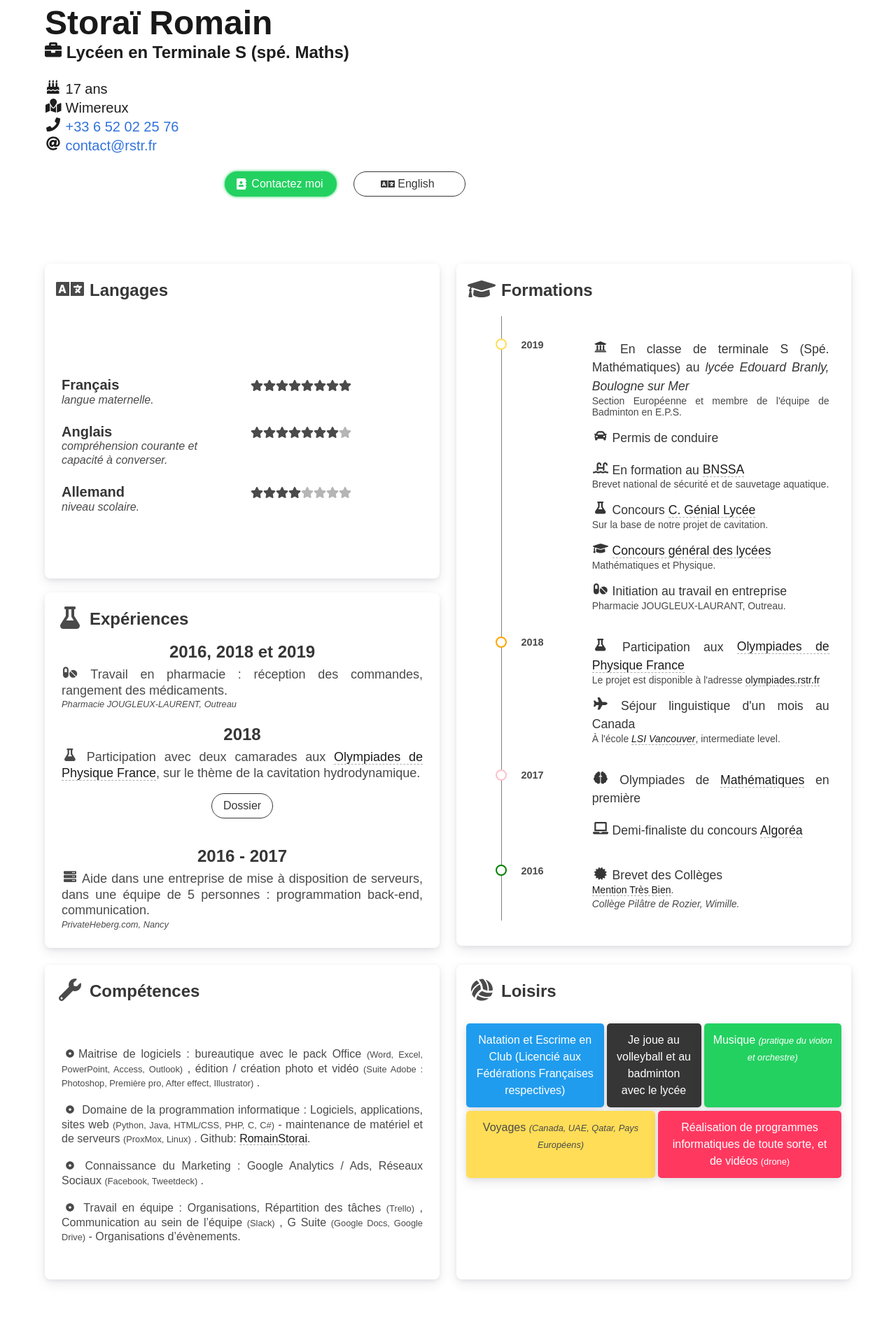
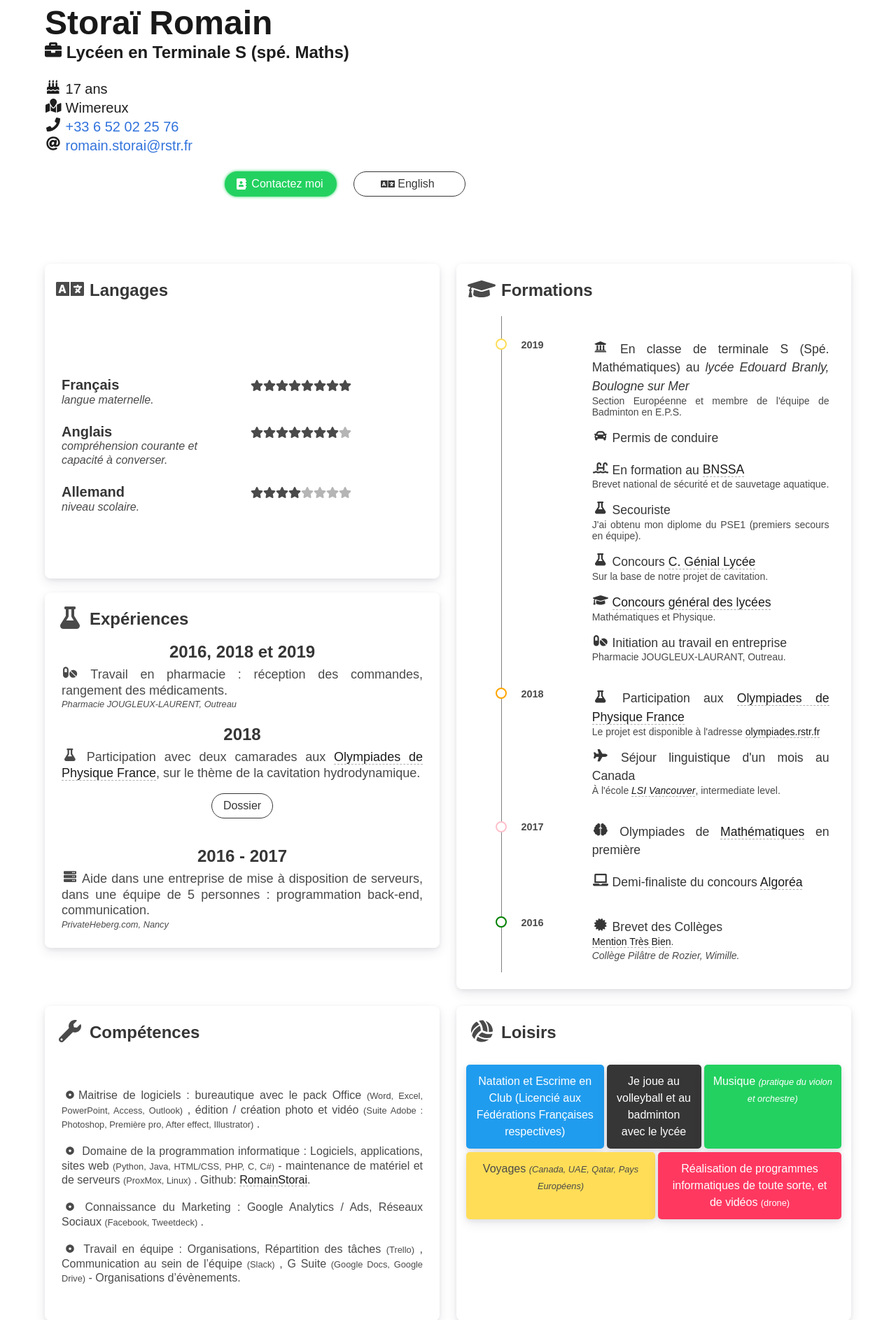
Before and after one commit to RomainStorai/CV, a PHP site: page / in a window 1280 px wide. Shown: the part 241-2128 px from the top of the page at 70% size. Run offline with PHP 8.4, Linux system fonts and the light colour scheme; some libraries are stand-ins or nearby versions.

Commit message:
Update profile. Update PDF Change mail
Signed-off-by: Romain Storaï <romain.storai62@gmail.com>

```diff
--- a/404.html
+++ b/404.html
@@ -48,7 +48,7 @@
                 "postalCode": "62930",
                 "addressCountry": "France"
             },
-            "email": "contact@rstr.fr",
+            "email": "romain.storai@rstr.fr",
             "telephone": "+33652022576",
             "birthDate": "2001-06-03",
             "sameAs": [
--- a/contact/index.php
+++ b/contact/index.php
@@ -1,7 +1,7 @@
 <?php
 if (isset($_POST['email'])) {
 
-    $email_to = "contact@rstr.fr";
+    $email_to = "romain.storai@rstr.fr";
     $email_subject = "[Formulaire] Français";
 
     function died($error)
@@ -102,7 +102,7 @@ if (isset($_POST['email'])) {
            "postalCode": "62930",
            "addressCountry": "France"
         },
-        "email": "contact@rstr.fr",
+        "email": "romain.storai@rstr.fr",
         "telephone": "+33652022576",
         "birthDate": "2001-06-03",
         "sameAs": [
@@ -200,7 +200,7 @@ if (isset($_POST['email'])) {
                                 </tr>
                                 <tr>
                                     <th>@mail</th>
-                                    <th class="light"><a title="Envoyer un mail" href="mailto: contact@rstr.fr">contact@rstr.fr</a></th>
+                                    <th class="light"><a title="Envoyer un mail" href="mailto: romain.storai@rstr.fr">romain.storai@rstr.fr</a></th>
                                 </tr>
                                 <tr>
                                     <th>LinkedIn</th>
--- a/en/contact/index.php
+++ b/en/contact/index.php
@@ -1,7 +1,7 @@
 <?php
 if (isset($_POST['email'])) {
 
-    $email_to = "contact@rstr.fr";
+    $email_to = "romain.storai@rstr.fr";
     $email_subject = "[Formulaire] Anglais";
 
     function died($error)
@@ -103,7 +103,7 @@ if (isset($_POST['email'])) {
             "postalCode": "62930",
             "addressCountry": "France"
         },
-        "email": "contact@rstr.fr",
+        "email": "romain.storai@rstr.fr",
         "telephone": "+33652022576",
         "birthDate": "2001-06-03",
         "sameAs": [
@@ -201,7 +201,7 @@ if (isset($_POST['email'])) {
                                 </tr>
                                 <tr>
                                     <th>@mail</th>
-                                    <th class="light"><a title="Mail" href="mailto: contact@rstr.fr">contact@rstr.fr</a></th>
+                                    <th class="light"><a title="Mail" href="mailto: romain.storai@rstr.fr">romain.storai@rstr.fr</a></th>
                                 </tr>
                                 <tr>
                                     <th>LinkedIn</th>
--- a/en/mentions/index.html
+++ b/en/mentions/index.html
@@ -48,7 +48,7 @@
             "postalCode": "62930",
             "addressCountry": "France"
         },
-        "email": "contact@rstr.fr",
+        "email": "romain.storai@rstr.fr",
         "telephone": "+33652022576",
         "birthDate": "2001-06-03",
         "sameAs": [
@@ -292,7 +292,7 @@
                     <h2>Contact Us</h2>
                     <p>If you have any questions about this Privacy Policy, please contact us:</p>
                     <ul>
-                        <li>By email: <a href="mailto: web@rstr.fr">web@rstr.fr</a></li>
+                        <li>By email: <a href="mailto: romain.storai@rstr.fr">romain.storai@rstr.fr</a></li>
                         <li>By visiting this page on our website: <a href="https://rstr.fr/en/contact/">https://rstr.fr/en/contact</a>
                         </li>
                         <li>By phone number: <a href="tel:+33652022576">+33652022576</a></li>
--- a/humans.txt
+++ b/humans.txt
@@ -2,7 +2,7 @@
 
 
 Creator, Developer: Romain Storaï
-Site: contact@rstr.fr - https://rstr.fr/contact
+Site: romain.storai@rstr.fr - https://rstr.fr/contact
 Facebook: romains62
 Location: Wimereux, France
 
--- a/index.html
+++ b/index.html
@@ -48,7 +48,7 @@
                 "postalCode": "62930",
                 "addressCountry": "France"
             },
-            "email": "contact@rstr.fr",
+            "email": "romain.storai@rstr.fr",
             "telephone": "+33652022576",
             "birthDate": "2001-06-03",
             "sameAs": [
@@ -128,8 +128,8 @@
                        style="animation-delay: 50ms; margin-top: -25px; color: #1d1d1d;"><span
                             class="icon"><span
                             class="fas fa-at"></span></span>
-                        <a href="mailto: contact@rstr.fr" rel="noopener noreferrer" target="_blank"
-                           title="Envoyer un mail">contact@rstr.fr</a>
+                        <a href="mailto: romain.storai@rstr.fr" rel="noopener noreferrer" target="_blank"
+                           title="Envoyer un mail">romain.storai@rstr.fr</a>
                     </p>
                     <div class="columns">
                         <div class="column is-three-quarters is-one-quarter-mobile has-text-right">
@@ -305,6 +305,10 @@
                                             </p>
                                             <p style="color: #4a4a4a; margin-top: -18px; font-size: 14px; line-height: 16px">
                                                 Brevet national de sécurité et de sauvetage aquatique.</p>
+                                            <p style="font-size: 1.1em; color: #363636"><span class="icon"><span
+                                                    class="fas fa-flask"></span></span> Secouriste</p>
+                                            <p style="color: #4a4a4a; margin-top: -18px; font-size: 14px; line-height: 16px">
+                                                J'ai obtenu mon diplome du PSE1 (premiers secours en équipe).</p>
                                             <p style="font-size: 1.1em; color: #363636"><span class="icon"><span
                                                     class="fas fa-flask"></span></span> Concours <a
                                                     class="hlink" href="https://www.cgenial.org/" target="_blank"
@@ -517,7 +521,7 @@
                    title="Version PDF"
                    href="resources/cv/Romain.pdf"><span
                         class="icon is-small" style="
-                        margin-right: 2px"><span class="fas fa-download"></span></span> Format PDF (périmé)</a>
+                        margin-right: 2px"><span class="fas fa-download"></span></span> Format PDF</a>
             </div>
             <div class="has-text-right">
                 <h2 class="subtitle has-text-right is-6">
--- a/mentions/index.html
+++ b/mentions/index.html
@@ -48,7 +48,7 @@
             "postalCode": "62930",
             "addressCountry": "France"
         },
-        "email": "contact@rstr.fr",
+        "email": "romain.storai@rstr.fr",
         "telephone": "+33652022576",
         "birthDate": "2001-06-03",
         "sameAs": [
@@ -133,9 +133,9 @@
                         l'identité des différents intervenants dans le cadre de sa réalisation et de son suivi :</p>
                     <p><strong>Propriétaire</strong> : Romain Storaï – 93 Rue Du Baston, 62930 Wimereux FRANCE<br/>
                         <strong>Créateur</strong> : <a href="https://rstr.fr/" title="RSTR.FR">Romain Storaï</a><br/>
-                        <strong>Responsable publication</strong> : Romain Storaï – web@rstr.fr<br/>
+                        <strong>Responsable publication</strong> : Romain Storaï – romain.storai@rstr.fr<br/>
                         Le responsable publication est une personne physique ou une personne morale.<br/>
-                        <strong>Webmaster</strong> : Romain Storaï – web@rstr.fr<br/>
+                        <strong>Webmaster</strong> : Romain Storaï – romain.storai@rstr.fr<br/>
                         <strong>Hébergeur</strong> : PrivateHeberg.com – Siret: 83331901500016 – 27 rue du Général
                         Leclerc, 54140 Jarville La
                         Malgrange FRANCE<br/>
```
Also changed, not shown: en/index.html (+7 -3 lines), sitemap.xml (+8 -8 lines), 2 other files.
